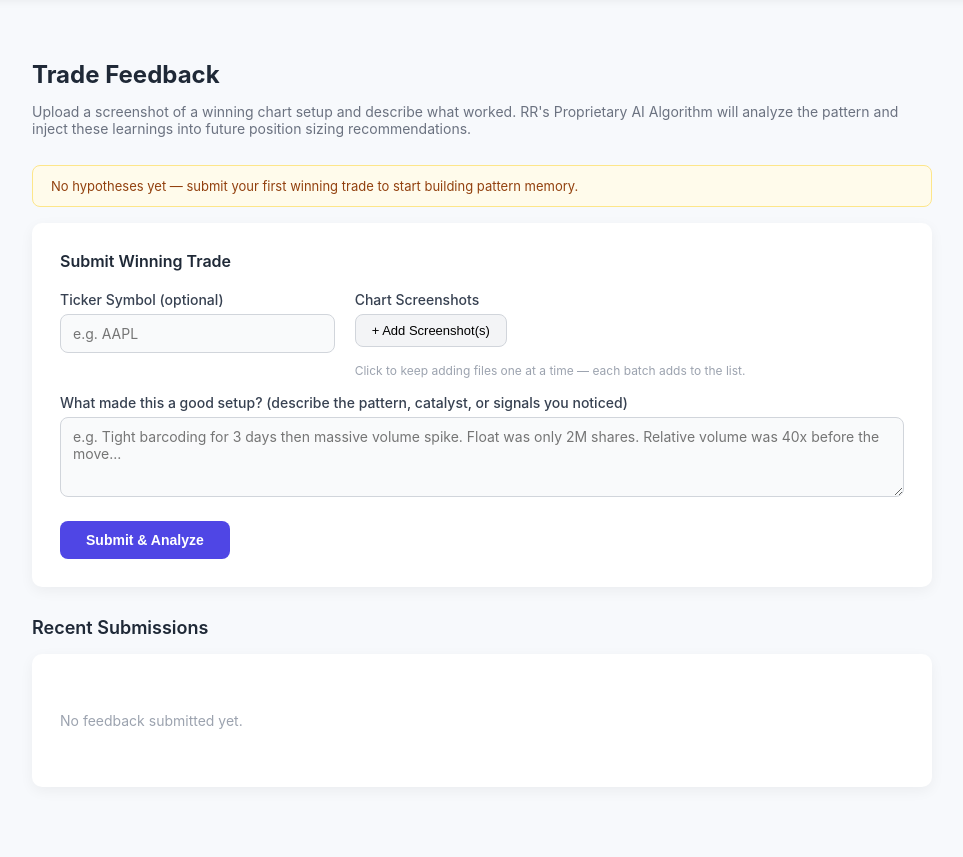
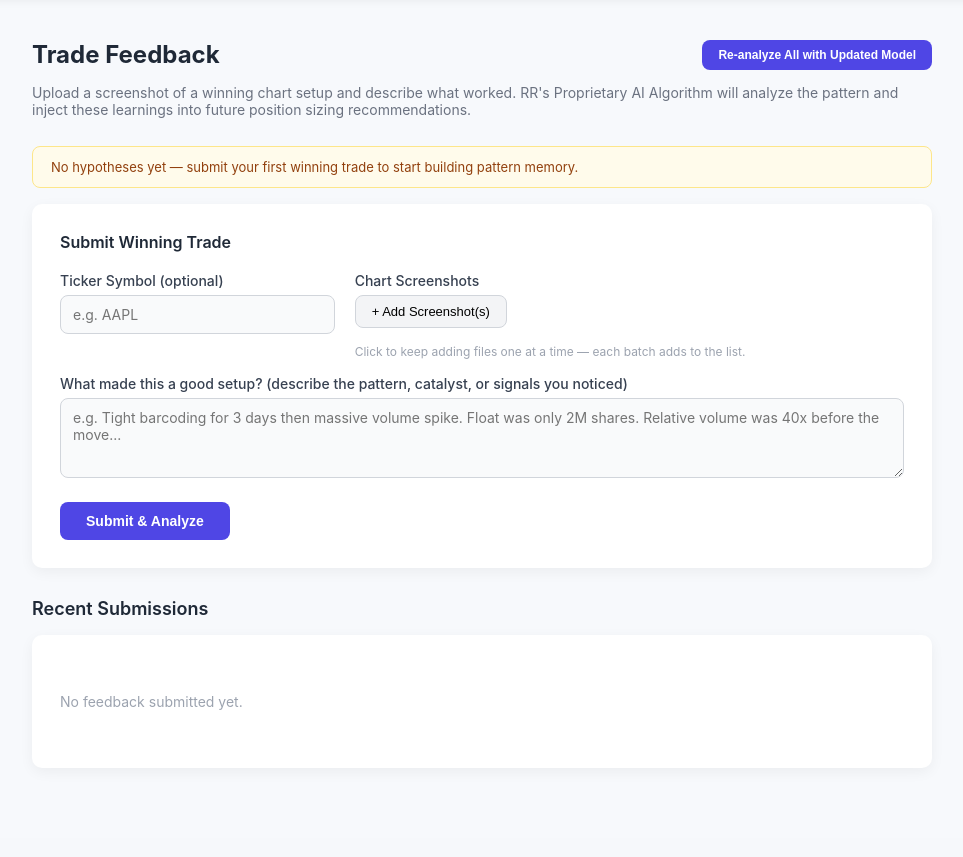
Before and after one commit to mboerner32/ai_trading_mvp, a FastAPI app: page /feedback in a window 1280 px wide. Shown: the part 80-937 px from the top of the page, without its empty margins (158-1121 px from the left). After the commit the page ends 790 px from the top, so only its background shows below. Run offline with FastAPI, Linux system fonts and the light colour scheme; a user stored in the database is signed in; data comes from the database, SQL or seed files in the repository; data that the repository does not hold is empty.

Commit message:
move Re-analyze button to page header — always visible
Removes the conditional rendering that hid the button when no
recent_feedback entries existed. Button now sits in the page header
next to the title, always accessible.

Co-Authored-By: Claude Sonnet 4.6 <noreply@anthropic.com>

```diff
--- a/templates/feedback.html
+++ b/templates/feedback.html
@@ -175,7 +175,16 @@
 
 <div class="container">
 
-    <h2 style="margin-bottom:8px;">Trade Feedback</h2>
+    <div style="display:flex; justify-content:space-between; align-items:flex-start; margin-bottom:8px;">
+        <h2 style="margin:0;">Trade Feedback</h2>
+        <form method="post" action="/reanalyze-feedback">
+            <button type="submit"
+                    style="background:#4f46e5; color:white; border:none; padding:8px 16px;
+                           border-radius:8px; font-size:12px; font-weight:600; cursor:pointer;">
+                Re-analyze All with Updated Model
+            </button>
+        </form>
+    </div>
     <p style="color:#6b7280; font-size:14px; margin-bottom:28px;">
         Upload a screenshot of a winning chart setup and describe what worked.
         RR's Proprietary AI Algorithm will analyze the pattern and inject these learnings into future position sizing recommendations.
@@ -327,18 +336,7 @@
     </div>
 
     <!-- RECENT FEEDBACK -->
-    <div style="display:flex; justify-content:space-between; align-items:baseline; margin-bottom:16px;">
-        <div class="section-title" style="margin-bottom:0;">Recent Submissions</div>
-        {% if recent_feedback %}
-        <form method="post" action="/reanalyze-feedback">
-            <button type="submit"
-                    style="background:#4f46e5; color:white; border:none; padding:7px 16px;
-                           border-radius:8px; font-size:12px; font-weight:600; cursor:pointer;">
-                Re-analyze All with Updated Model
-            </button>
-        </form>
-        {% endif %}
-    </div>
+    <div class="section-title">Recent Submissions</div>
 
     <div class="card">
         {% if recent_feedback %}
```
